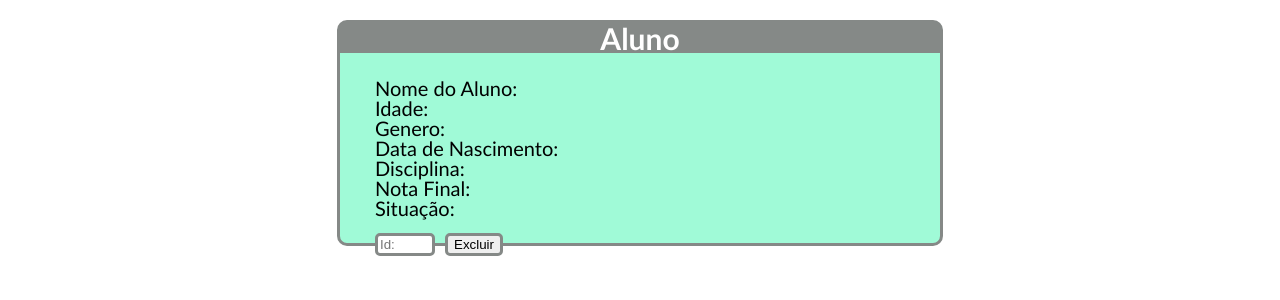
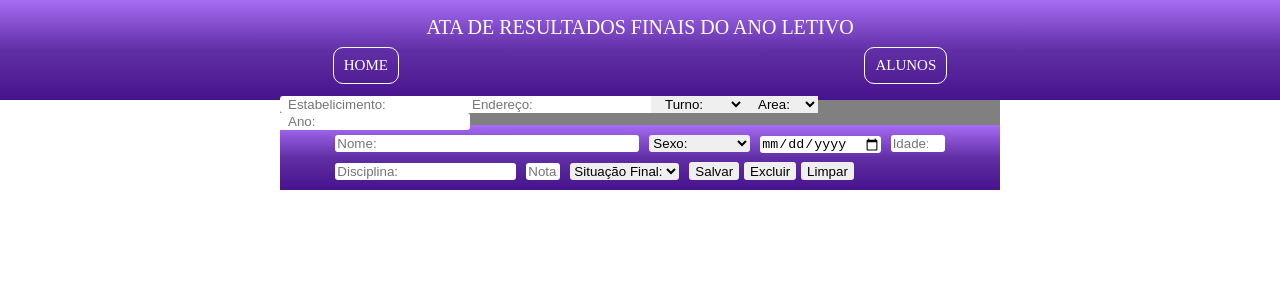
Before and after one commit to GilsonMendes/diario-eletronico-site, a React (Vite) app: page /home in a window 1280 px wide. Shown: the top 300 px of the page. Built offline with nearby package versions, Linux system fonts and the light colour scheme; no server answers.

Commit message:
Add melhorias na inteface grafica.

```diff
--- a/package.json
+++ b/package.json
@@ -14,6 +14,8 @@
     "react": "^18.2.0",
     "react-axios": "^2.0.6",
     "react-dom": "^18.2.0",
+    "react-router-dom": "^6.9.0",
+    "react-toastify": "^9.1.1",
     "styled-components": "^5.3.8"
   },
   "devDependencies": {
--- a/src/components/header/header-top-primary/header-primary.js
+++ b/src/components/header/header-top-primary/header-primary.js
@@ -11,4 +11,39 @@ export const Container = styled.div`
     height: 100px;
     background-image: linear-gradient(rgb(166, 108, 245), rgb(97, 47, 165),rgb(71, 19, 141) );
 
+    .area--buttom{
+        display: flex;
+        align-items: center;
+        width: 1080px;
+        justify-content: space-around;
+    }
+
+    .btnHome{
+        color: white;
+        margin-top: 10px;
+        border: 1px solid white;
+        padding: 10px;
+        font-size: 15px;
+        border-radius: 10px;
+        text-decoration: none;
+    }
+
+    .btnHome:hover{
+        background-color: rgb(128, 128, 128);
+    }
+
+
+    .btnAlunos{
+        color: white;
+        margin-top: 10px;
+        border: 1px solid white;
+        padding: 10px;
+        font-size: 15px;
+        border-radius: 10px;
+        text-decoration: none;
+    }
+    .btnAlunos:hover{
+        background-color: rgb(128, 128, 128);
+    }
+
 `
--- a/src/components/header/header-top-primary/index.jsx
+++ b/src/components/header/header-top-primary/index.jsx
@@ -1,10 +1,14 @@
 import * as H from './header-primary'
+import { Link } from 'react-router-dom';
 export default _ => {
     return (
         <H.Container>
             <div>
                 <h1>ATA DE RESULTADOS FINAIS DO ANO LETIVO</h1>
-                <h2> Ano: 2023</h2>
+                <div className='area--buttom'>
+                    <Link to='/home' className='btnHome'>HOME</Link>
+                    <Link to='/card' className='btnAlunos'>ALUNOS</Link>
+                </div>
             </div>
         </H.Container>
     )
--- a/src/components/home/index.jsx
+++ b/src/components/home/index.jsx
@@ -1,13 +1,12 @@
 import Header from '../header/header-top-primary'
 import Menu from '../header/menu-header'
-import Alunos from '../views'
 export default props => {
 
     return (
         <div>
-            <Alunos/>
-          {/*  <Header />
-            <Menu />  */}
+
+           <Header />
+            <Menu />
 
         </div>
     )
--- a/src/components/pages/formulario-cad/index.jsx
+++ b/src/components/pages/formulario-cad/index.jsx
@@ -1,6 +1,7 @@
 import *as F from './form'
 import React, { useState } from 'react'
 import axios from 'axios'
+import { toast } from 'react-toastify';
 export default props => {
 
     const [values, setValues] = useState()
@@ -22,13 +23,13 @@ export default props => {
 
             body: json
 
+
+
         })
-            .then(function (response) {
-                console.log(response);
 
-            })
+        toast.success("DADOS SALVOS COM SUCESSO!")
+    }
 
-    }
 
     return (
 
--- a/src/components/views/cards/card.js
+++ b/src/components/views/cards/card.js
@@ -1,10 +1,20 @@
 import styled from "styled-components";
 
 export const card = styled.div `
+
     display: flex;
-    width: 600px;
+    align-items: center;
+    justify-content: center;
+    width: 720px;
     margin: 0 auto;
-    margin-top: 20px;
+    background-image: linear-gradient(rgb(166, 108, 245), rgb(97, 47, 165),rgb(71, 19, 141) );
+    border: 3px solid rgb(133, 137, 135) ;
+    border-bottom-left-radius: 10px;
+    border-bottom-right-radius: 10px;
+    /* display: flex;
+    width: 720px;
+    margin: 0 auto;
+
     align-items: center;
     justify-content: center;
     border: 3px solid rgb(133, 137, 135) ;
@@ -12,19 +22,20 @@ export const card = styled.div `
     border-top-left-radius: 10px;
     border-top-right-radius: 10px;
     border-bottom-left-radius: 10px;
-    border-bottom-right-radius: 10px;
+    border-bottom-right-radius: 10px; */
 
 
     .title{
         display: flex;
-        font-size: 30px;
+        font-size: 20px;
         font-family: 'Gill Sans', 'Gill Sans MT', Calibri, 'Trebuchet MS', sans-serif;
         color: white;
         font-weight: 700;
-        width: 600px;
+        width: 720px;
         align-items: center;
         justify-content: center;
         border: 0;
+        height: 17px;
         background-color: rgb(133, 137, 135);
     }
 
@@ -56,7 +67,9 @@ export const card = styled.div `
         margin-left: 10px;
         margin-bottom: 10px;
     }
-    .btnExc{}
+    .paragrafo{
+        color: white;
+    }
 
 
 `
--- a/src/components/views/cards/cardAlunos.jsx
+++ b/src/components/views/cards/cardAlunos.jsx
@@ -10,10 +10,10 @@ export default props => {
                     <h1>Aluno</h1>
                 </div>
                 <div className="dadosAluno">
-                    <p className="paragrafo">Nome do Aluno: {props.nome}</p>
+                    <p className="paragrafo">Nome: {props.nome}</p>
                     <p className="paragrafo">Idade: {props.idade}</p>
                     <p className="paragrafo">Genero: {props.genero}</p>
-                    <p className="paragrafo">Data de Nascimento: {props.dataNasc}</p>
+                    <p className="paragrafo">Data de Nasc: {props.dataNasc}</p>
                     <p className="paragrafo">Disciplina: {props.disciplina}</p>
                     <p className="paragrafo">Nota Final: {props.nota}</p>
                     <p className="paragrafo">Situação: {props.situacao}</p>
--- a/src/components/views/index.jsx
+++ b/src/components/views/index.jsx
@@ -2,6 +2,8 @@ import React, { useState, useEffect } from 'react';
 import axios from 'axios'
 import Card from './cards/cardAlunos'
 import *as C from './style'
+import { toast } from 'react-toastify';
+import Header from '../header/header-top-primary';
 
 export default function alunos() {
     const [viewTables, setViewTables] = useState({});
@@ -26,10 +28,17 @@ export default function alunos() {
     }, [idNumber])
 
 
+    const excluirAluno = () => {
+        axios.delete(`http://localhost:3000/cadastroAlunos/${viewTables.id}`)
+        return toast.success("ALUNO DELETADO COM SUCESSO!")
+    }
+
+
 
     return (
 
         <C.Container>
+            <Header/>
             {
 
                 <Card
@@ -45,7 +54,7 @@ export default function alunos() {
             }
             <div className='area--controller'>
                 <input type="number" placeholder='Id:' onChange={inputDate} />
-                <button className='btn--controller'>Excluir</button>
+                <button className='btn--controller' onClick={excluirAluno} >Excluir</button>
             </div>
         </C.Container>
 
--- a/src/main_folder/App.jsx
+++ b/src/main_folder/App.jsx
@@ -1,11 +1,15 @@
-import Home from '../components/home'
+/* import Home from '../components/home' */
 import React from 'react'
+import RoutesApp from '../routes';
+import {ToastContainer} from 'react-toastify';
+import 'react-toastify/dist/ReactToastify.css';
 export default props => {
 
 
   return (
     <>
-      <Home />
+      <ToastContainer autoClose={3000}/>
+       <RoutesApp/>
     </>
   )
 
--- /dev/null
+++ b/src/routes.jsx
@@ -0,0 +1,16 @@
+import { BrowserRouter, Routes, Route } from 'react-router-dom';
+import Home from './components/home';
+import CardAluno from './components/views';
+
+function RoutesApp() {
+    return (
+        <BrowserRouter>
+            <Routes>
+                <Route path='/home' element={<Home />} />
+                <Route path='/card' element={<CardAluno />} />
+            </Routes>
+        </BrowserRouter>
+    )
+}
+
+export default RoutesApp;
```
Also changed, not shown: 1 other file (tests, documents, lock files or other folders).
